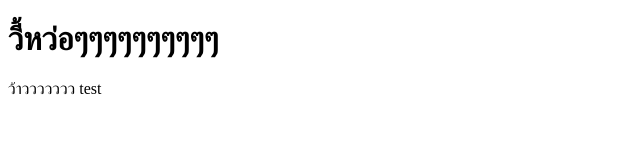
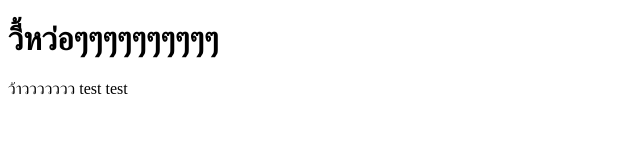
Before and after one commit to pexviper/my-website, a plain HTML site: page index.html in a window 1280 px wide. Shown: the full height of the page, 0-640 px from the left. Drawn offline with Linux system fonts and the light colour scheme.

Commit message:
modified:   index.html

```diff
--- a/index.html
+++ b/index.html
@@ -10,7 +10,7 @@
         วี้หว่อๆๆๆๆๆๆๆๆๆๆ
     </h1>
     <p>
-        ว้าววววววว test
+        ว้าววววววว test test
     </p>
 </body>
 
```
